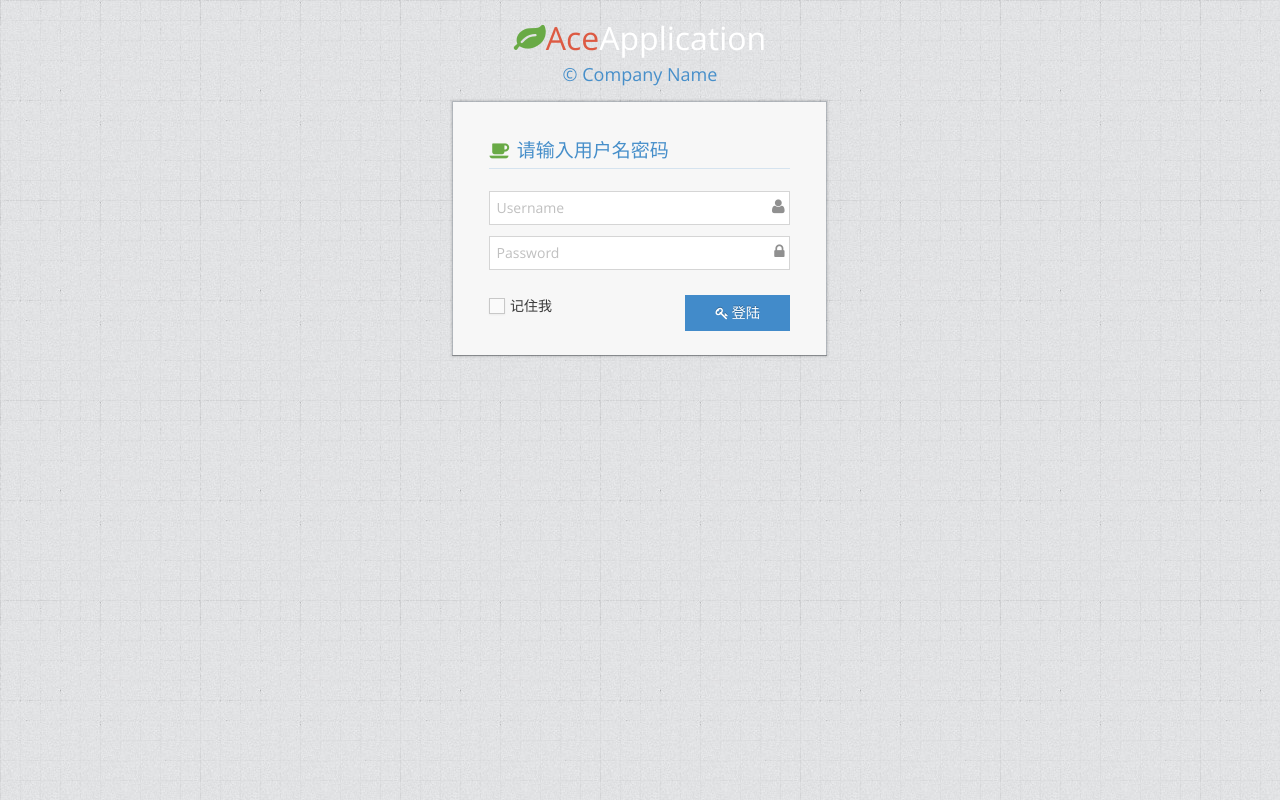
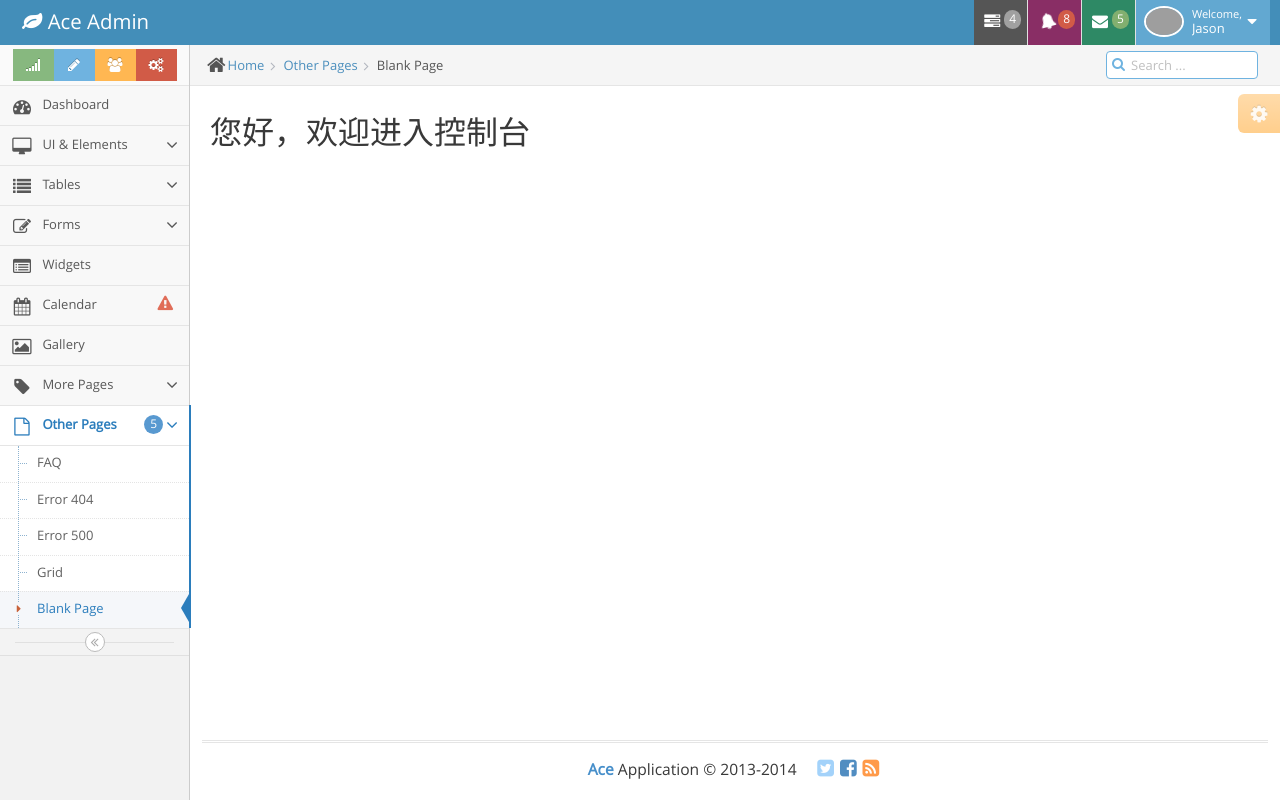
Before and after one commit to moshicc/course, a Vue app in the folder admin/: page /admin/welcome in a window 1280 px wide. Before the commit this address led to /login. Built offline with nearby package versions, Linux system fonts and the light colour scheme; grey boxes are pictures that could not be loaded.

Commit message:
1.增加welcome子组件，增加/admin/welcome子路由 router-view 和子路由配合使用 注意：子路由的配置不要以"/"开头

```diff
--- a/admin/src/views/admin.vue
+++ b/admin/src/views/admin.vue
@@ -934,7 +934,7 @@
             <div class="row">
               <div class="col-xs-12">
                 <!-- PAGE CONTENT BEGINS -->
-
+                <router-view/>
                 <!-- PAGE CONTENT ENDS -->
               </div><!-- /.col -->
             </div><!-- /.row -->
--- /dev/null
+++ b/admin/src/views/admin/welcome.vue
@@ -0,0 +1,5 @@
+<template>
+  <div>
+    <h1>您好，欢迎进入控制台</h1>
+  </div>
+</template>
```
Also changed, not shown: admin/src/router.js (+6 -1 lines).
